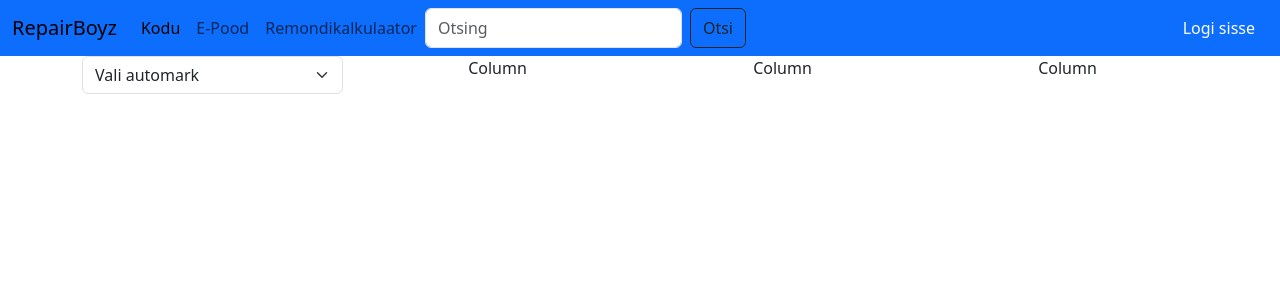
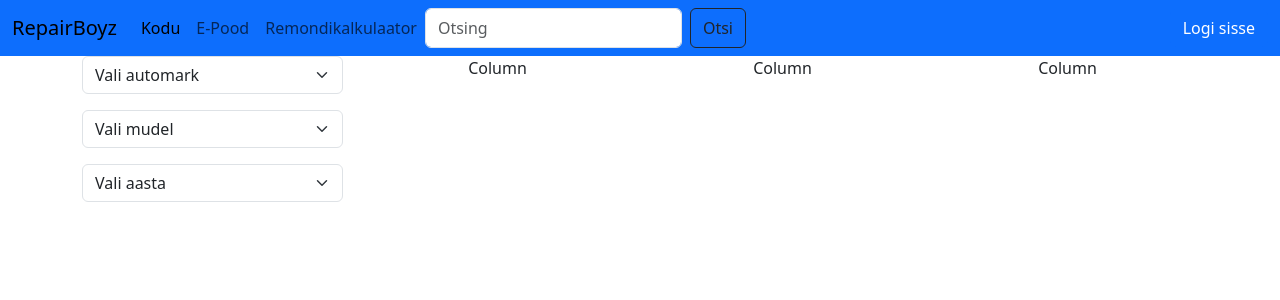
Before and after one commit to Romar-II/repairfront, a Vue app: page /calculator in a window 1280 px wide. Shown: the top 300 px of the page. Built offline with nearby package versions, Linux system fonts and the light colour scheme.

Commit message:
master updated settings

```diff
--- /dev/null
+++ b/src/components/ModelDropdown.vue
@@ -0,0 +1,14 @@
+<template>
+  <select class="form-select" aria-label="Default select example">
+    <option selected>Vali mudel</option>
+    <option value="1">MudelAlar</option>
+    <option value="2">MudelStiven</option>
+    <option value="3">MudelMarek</option>
+  </select>
+</template>
+
+<script>
+export default {
+  name: "ModelDropdown"
+}
+</script>
--- /dev/null
+++ b/src/components/YearDropdown.vue
@@ -0,0 +1,17 @@
+
+
+<template>
+  <select class="form-select" aria-label="Default select example">
+    <option selected>Vali aasta</option>
+    <option value="1">1993</option>
+    <option value="2">1983</option>
+    <option value="3">1996</option>
+  </select>
+</template>
+
+
+<script>
+export default {
+  name: "YearDropdown"
+}
+</script>
--- a/src/views/RepairCalculatorView.vue
+++ b/src/views/RepairCalculatorView.vue
@@ -2,7 +2,9 @@
   <div class="container text-center">
     <div class="row justify-content-center">
       <div class="col">
-        <BrandDropdown/>
+        <BrandDropdown class="mt-6"/>
+        <ModelDropdown class="mt-3"/>
+        <YearDropdown class="mt-3"/>
 
       </div>
       <div class="col">
@@ -25,9 +27,13 @@
 
 <script>
 import BrandDropdown from "@/components/BrandDropdown.vue";
+import ModelDropdown from "@/components/ModelDropdown.vue";
+import YearDropdown from "@/components/YearDropdown.vue";
+
+
 
 export default {
-  components: { BrandDropdown},
+  components: { BrandDropdown, YearDropdown, ModelDropdown},
   name: 'RepairCalculatorView'
 
 }
```
